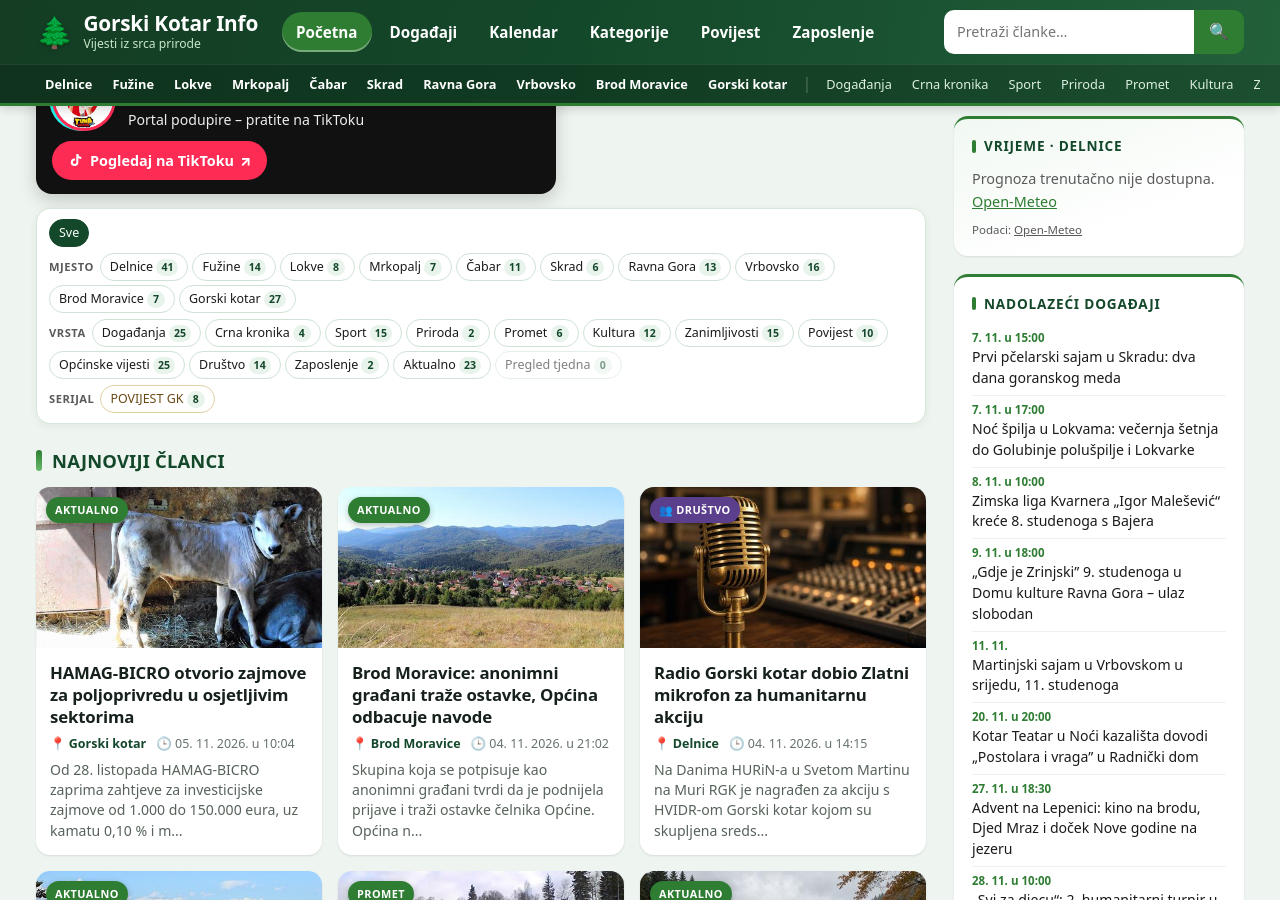
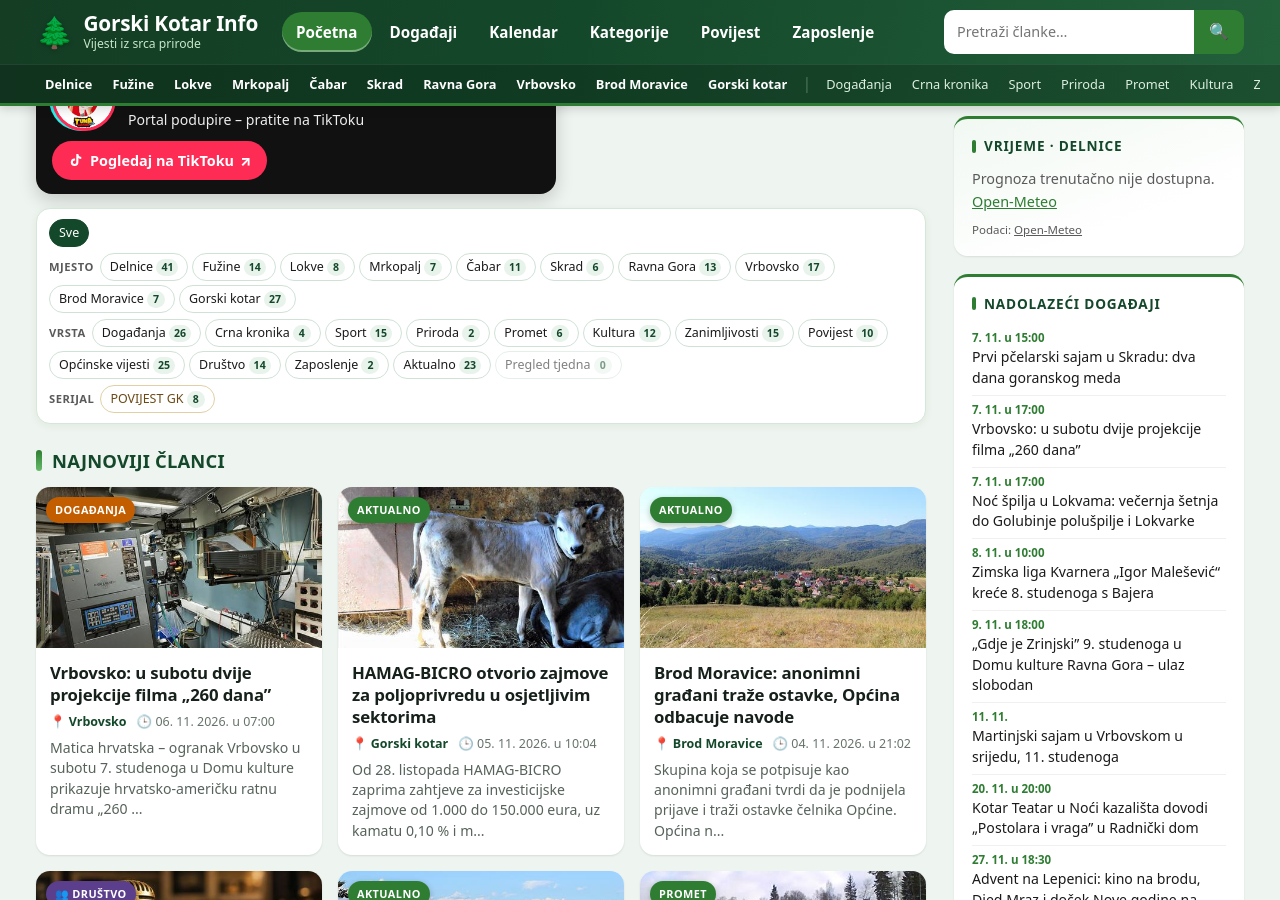
Before and after one commit to MojGK/gorski-kotar.info, a Jekyll site: the page built from index.md, in a window 1280 px wide and 900 px high, scrolled down 1957 px. Built offline with Jekyll 4.4.1, drawn with Linux system fonts in a browser that asks for light colours; some of the changed text lies outside the part shown.

Commit message:
Vrbovsko: projekcije filma 260 dana 7. 11.

```diff
--- a/_data/dogadjanja.yml
+++ b/_data/dogadjanja.yml
@@ -2,7 +2,7 @@
 # Upute: _data/README-zaposlenje-dogadjanja.md
 # Prošli događaji (nakon datum_do, inače nakon datuma) automatski se skrivaju na /dogadaji/ i naslovnici;
 # u kalendaru ostaju pod „Prikaži prošla događanja” dok ih ne obrišete.
-azurirano: 2026-11-05
+azurirano: 2026-11-06
 dogadjaji:
 - naziv: Izložba ratnih fotografija Goranskih risova
   datum: 2026-11-04
@@ -50,6 +50,14 @@ dogadjaji:
   organizator: Folklorna skupina KUD-a Delnice
   opis: 25 godina Folklorne skupine i 20 godina benda Promili, gost Vokalna skupina DiM. Ulaz je besplatan.
   link: https://www.dogadanja.com/koncert/godisnji-koncert-kud-a-delnice-radnicki-dom-delnice-2026-11-07/
+- naziv: "Projekcije filma „260 dana”"
+  datum: 2026-11-07
+  vrijeme: "17:00 i 20:00"
+  mjesto: "Dom kulture Vrbovsko, Željeznička 2"
+  grad: Vrbovsko
+  organizator: "Matica hrvatska – ogranak Vrbovsko"
+  opis: "Hrvatsko-američka ratna drama prema romanu Marijana Gubine; režija Jakov Sedlar."
+  link: /vrbovsko-projekcije-filma-260-dana/
 - naziv: Pčelarski sajam u Skradu
   datum: 2026-11-07
   datum_do: 2026-11-08
--- /dev/null
+++ b/_posts/2026-11-06-vrbovsko-projekcije-filma-260-dana.md
@@ -0,0 +1,27 @@
+---
+layout: post
+title: "Vrbovsko: u subotu dvije projekcije filma „260 dana”"
+date: 2026-11-06 07:00:00 +0100
+location: Vrbovsko
+type: Događanja
+categories: [Vrbovsko, Događanja]
+event_date: 2026-11-07 17:00:00 +0100
+event_end: 2026-11-07 22:00:00 +0100
+event_place: "Dom kulture Vrbovsko, Željeznička 2"
+excerpt: "Matica hrvatska – ogranak Vrbovsko u subotu 7. studenoga u Domu kulture prikazuje hrvatsko-američku ratnu dramu „260 dana” u 17 i u 20 sati."
+image: /assets/images/kino-projektor-ilustracija.jpg
+image_alt: "Filmski projektor u kino-dvorani (ilustrativna fotografija)"
+image_credit: "Fotografija: Juho Nurmi / [Wikimedia Commons](https://commons.wikimedia.org/wiki/File:Film_projector_in_Bio_Bristol_in_Helsinki,_Finland,_2010.jpg), [CC BY 4.0](https://creativecommons.org/licenses/by/4.0/) (ilustrativna)"
+---
+
+**📅 Subota, 7. studenoga 2026. · 🕔 17 i 20 sati · 📍 Dom kulture Vrbovsko, Željeznička 2**
+
+U organizaciji **Matice hrvatske – ogranka Vrbovsko** u subotu će u Domu kulture u Vrbovskom biti dvije projekcije filma **„260 dana”** – u **17** i u **20** sati. Piše to Novi list (Marinko Krmpotić).
+
+Film je hrvatsko-američka ratna drama prema autobiografskom romanu **Marijana Gubine**, koji je ranije gostovao u Vrbovskom predstavljajući knjigu. Priča prati **260 dana zarobljeništva** obitelji Gubina u Domovinskom ratu. Režiju potpisuje **Jakov Sedlar**; Novi list kao scenarista navodi **Barryja Morrowa** (na Wikipediji uz njega stoji i Dominik Sedlar). U glumačkoj postavi su, među ostalima, **Tim Roth**, **Armand Assante**, **Lujo Kunčević** i **Magdalena Živaljić Tadić** – što potvrđuju i stranice o filmu te hrvatska Wikipedia.
+
+Cijene ulaznica i način nabave Novi list ne navodi; prije odlaska provjerite kod organizatora.
+
+---
+
+*Izvor: [Novi list, Marinko Krmpotić, 5. 11. 2026.](https://www.novilist.hr/rijeka-regija/gorski-kotar/dvije-projekcije-filma-260-dana-u-vrbovskom/) (jedini izvor o terminima u Vrbovskom). Podaci o filmu dodatno usklađeni s [hr.wikipedia.org/wiki/260_dana_(2025.)](https://hr.wikipedia.org/wiki/260_dana_(2025.)).*
```
Also changed, not shown: assets/images/kino-projektor-ilustracija.jpg (added), assets/images/thumbs/kino-projektor-ilustracija.jpg (added).
